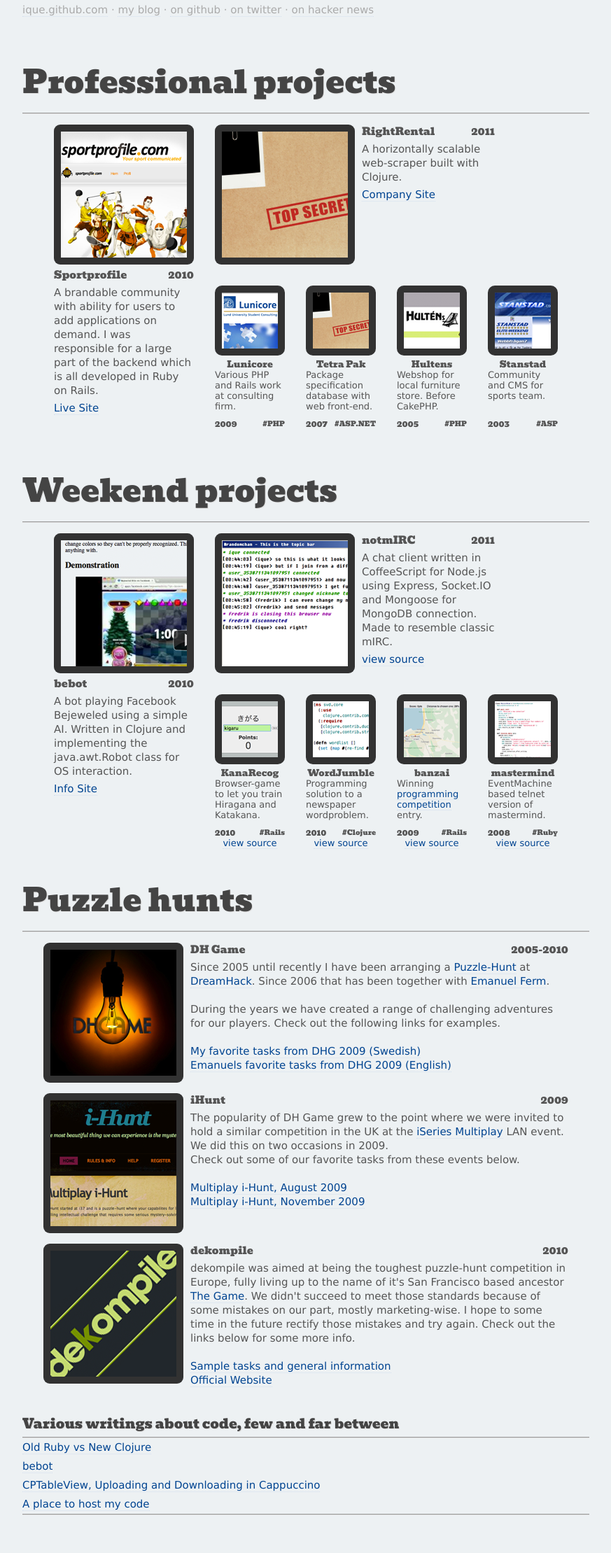
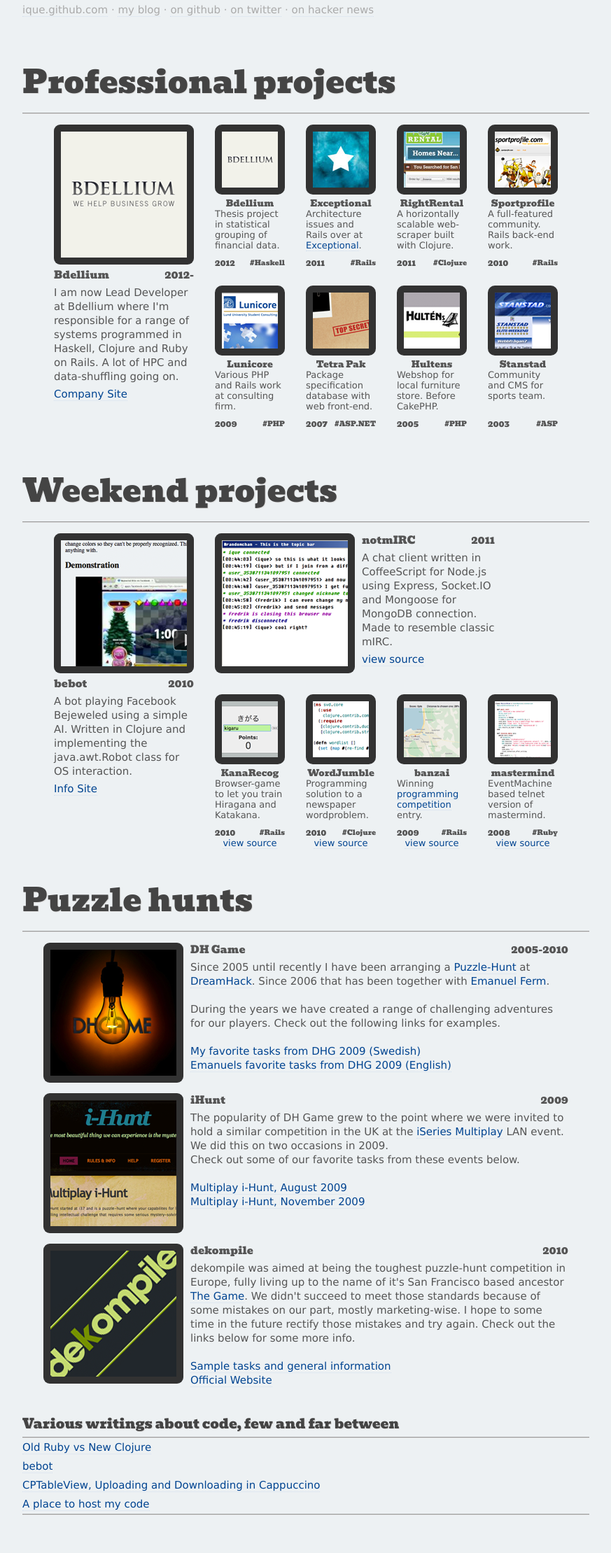
Before and after one commit to folsen/folsen.github.io, a Jekyll site: the page built from index.html, in a window 1280 px wide. Shown: the whole page at 70% size, without its empty margins (203-1076 px from the left). Built offline with Jekyll 4.4.1, drawn with Linux system fonts in a browser that asks for light colours; Markdown is read by kramdown in place of the engine named in the settings; comment, search, counter and statistics services are not loaded.

Commit message:
Updating profile page

```diff
--- a/css/style.css
+++ b/css/style.css
@@ -177,6 +177,9 @@
   width:750px;
   margin:auto;
 }
+.big-frame a, .small-frame a{
+  border:none;
+}
 .big-left-box, .big-top-box, .small-box {
   margin:15px;
 }
--- a/index.html
+++ b/index.html
@@ -7,26 +7,68 @@
 <div class="hr"></div>
 
 <div id="profile-wrapper">
+
   <div class="big-left-box">
     <div class="big-frame">
-      <a class="fancybox" href="/content/profile/sportprofile.png"><img src="/content/profile/sportprofile-small.png" title="Sportprofile"></a>
+      <a href="http://bdellium.com"><img src="/content/profile/bdellium-medium.png" title="Bdellium"></a>
     </div><br style="clear:both;">
     <div class="" style="padding-left:0px;padding-top:5px;">
-      <div style="margin-bottom:5px;"><div class="title">Sportprofile</div><div class="year">2010</div><br style="clear:both;"></div>
-      A brandable community with ability for users to add applications on demand.
-      I was responsible for a large part of the backend which is all developed in Ruby on Rails.
-      <span class="link"><a href="http://sportprofile.com">Live Site</a></span>
+      <div style="margin-bottom:5px;"><div class="title">Bdellium</div><div class="year">2012-</div><br style="clear:both;"></div>
+      I am now Lead Developer at Bdellium where I'm responsible for a range of systems
+      programmed in Haskell, Clojure and Ruby on Rails. A lot of HPC and data-shuffling going on.
+      <span class="link"><a href="http://bdellium.com">Company Site</a></span>
     </div>
   </div>
 
-  <div class="big-top-box">
-    <div class="big-frame">
-      <a class="fancybox" href="/content/profile/suitcase.jpg"><img src="/content/profile/top-secret.png" title="RightRental"></a>
+  <div class="small-box">
+    <div class="small-frame">
+      <a href="http://bdellium.com"><img src="/content/profile/bdellium-small.png" title="Bdellium"></a>
     </div>
-    <div class="big-text">
-      <div style="margin-bottom:5px;"><div class="title">RightRental</div><div class="year">2011</div><br style="clear:both;"></div>
-      A horizontally scalable web-scraper built with Clojure.
-      <span class="link"><a href="http://rightrental.com">Company Site</a></span>
+    <div class="small-text">
+      <span class="company">Bdellium</span>
+      <div>
+        Thesis project in statistical grouping of financial data.
+      </div>
+      <div class="year">2012</div><div class="tag">#Haskell</div>
+    </div>
+  </div>
+
+  <div class="small-box">
+    <div class="small-frame">
+      <a class="fancybox" href="/content/profile/exceptional.png"><img src="/content/profile/exceptional-small.jpg" title="Exceptional"></a>
+    </div>
+    <div class="small-text">
+      <span class="company">Exceptional</span>
+      <div>
+        Architecture issues and Rails over at <a href="http://exceptional.io">Exceptional</a>.
+      </div>
+      <div class="year">2011</div><div class="tag">#Rails</div>
+    </div>
+  </div>
+
+  <div class="small-box">
+    <div class="small-frame">
+      <a class="fancybox" href="/content/profile/rightrental.png"><img src="/content/profile/rightrental-small.jpg" title="RightRental"></a>
+    </div>
+    <div class="small-text">
+      <span class="company">RightRental</span>
+      <div>
+        A horizontally scalable web-scraper built with Clojure.
+      </div>
+      <div class="year">2011</div><div class="tag">#Clojure</div>
+    </div>
+  </div>
+
+  <div class="small-box">
+    <div class="small-frame">
+      <a class="fancybox" href="/content/profile/sportprofile.png"><img src="/content/profile/sportprofile-small.png" title="Sportprofile"></a>
+    </div>
+    <div class="small-text">
+      <span class="company">Sportprofile</span>
+      <div>
+        A full-featured community. Rails back-end work.
+      </div>
+      <div class="year">2010</div><div class="tag">#Rails</div>
     </div>
   </div>
 
```
Also changed, not shown: content/profile/bdellium-medium.png (added), content/profile/bdellium-small.png (added), content/profile/bdellium.png (added), content/profile/exceptional-small.jpg (added), content/profile/exceptional.png (added), content/profile/rightrental-small.jpg (added), content/profile/rightrental.png (added), content/profile/sportprofile-small.png.
